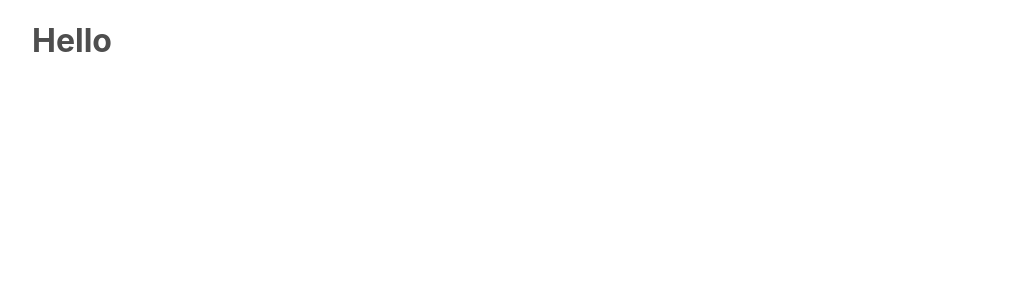
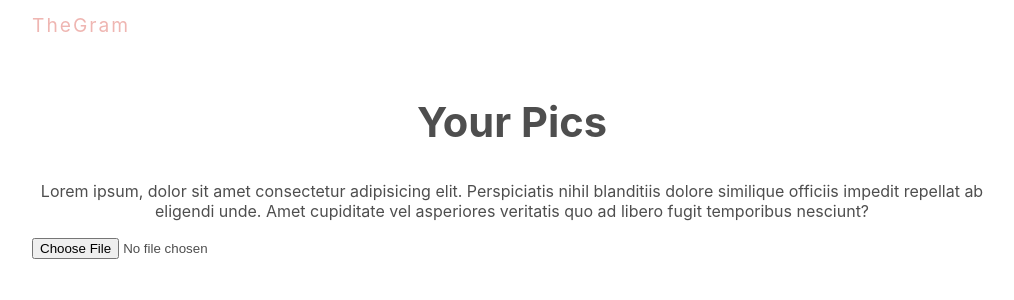
Before and after one commit to phaybein/firebase-images, a React (Create React App) app: page / in a window 1280 px wide. Shown: the top 300 px of the page, without its empty margins (128-1142 px from the left). Built offline with nearby package versions, Linux system fonts and the light colour scheme.

Commit message:
Mauro - Add upload form

```diff
--- a/package.json
+++ b/package.json
@@ -6,6 +6,7 @@
     "@testing-library/jest-dom": "^5.11.4",
     "@testing-library/react": "^11.1.0",
     "@testing-library/user-event": "^12.1.10",
+    "firebase": "^8.6.5",
     "react": "^17.0.2",
     "react-dom": "^17.0.2",
     "react-scripts": "4.0.3",
--- a/src/App.js
+++ b/src/App.js
@@ -1,9 +1,13 @@
 import './App.css';
+import Title from './components/Title';
+import UploadForm from './components/UploadForm';
 
 function App() {
   return (
     <div className="App">
-      <h1>Hello</h1>
+        <Title />
+
+        <UploadForm />
     </div>
   );
 }
--- /dev/null
+++ b/src/components/UploadForm.js
@@ -0,0 +1,46 @@
+import React from 'react'
+
+export default function UploadForm() {
+    const [ file, setFile ] = React.useState(null);
+    const [ error, setError ] = React.useState(null);
+
+    const types = [
+        'image/png',
+        'image/jpeg'
+    ];
+
+    const changeHandler = e => {
+        let selected = e.target.files[0];
+
+        if( selected && types.includes(selected.type) )
+        {
+            setError(null)
+            setFile(selected);
+        } else {
+            setFile(null);
+            setError('Please select an image file ( png or jpeg )')
+        }
+
+    };
+
+    return (
+        <form>
+            <input type="file" onChange={changeHandler} />
+            <div className="output">
+                {
+                    error
+                    && (
+                        <div className="error">{ error }</div>
+                    )
+                }
+
+                {
+                    file
+                    && (
+                        <div>{ file.name }</div>
+                    )
+                }
+            </div>
+        </form>
+    )
+}
```
Also changed, not shown: 2 other files (tests, documents, lock files or other folders).
